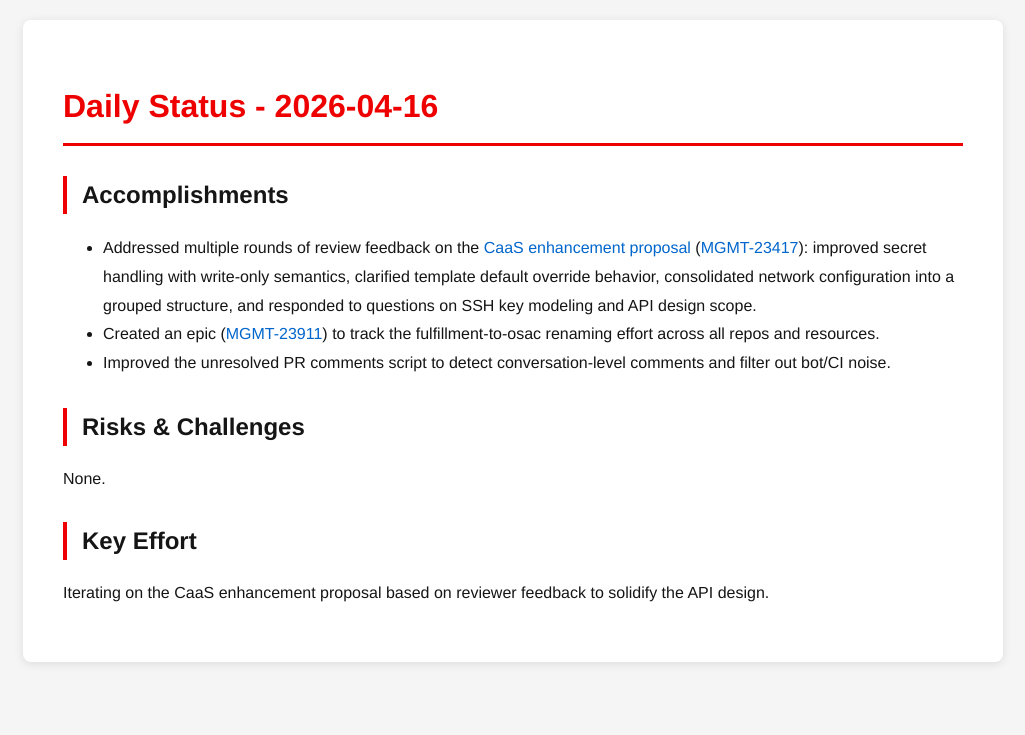
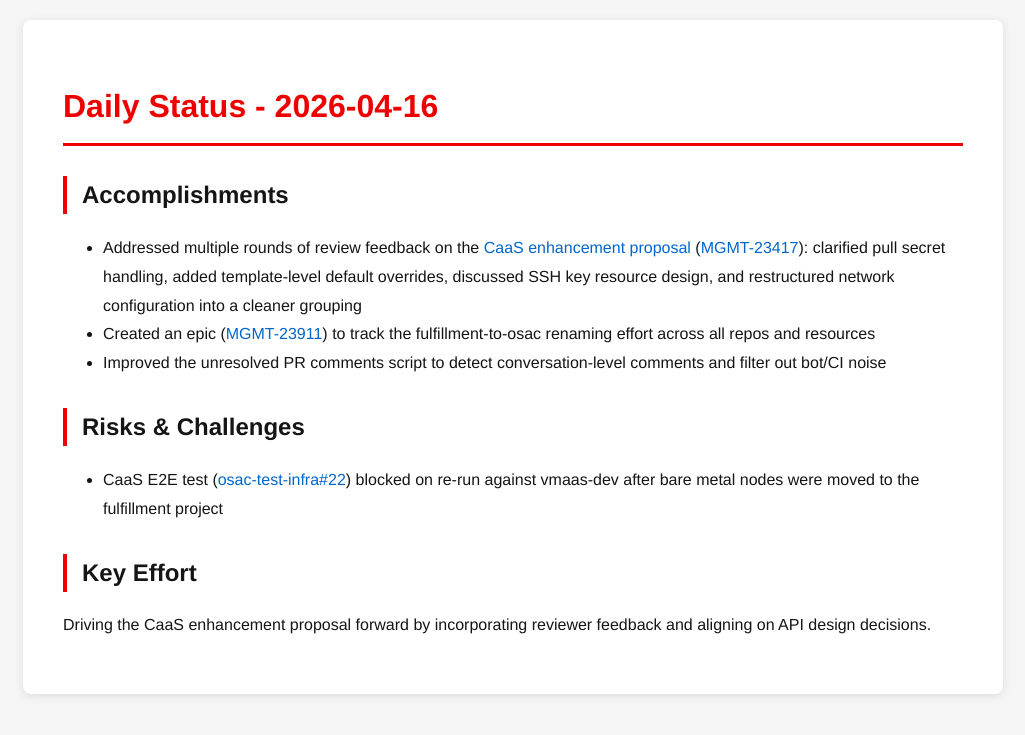
Before and after one commit to tzvatot/daily-status, a Jekyll site: the page built from 2026-04-16.md, in a window 1280 px wide. Shown: the top 735 px of the page, without its empty margins (127-1152 px from the left). Built offline with Jekyll 4.4.1, drawn with Linux system fonts in a browser that asks for light colours.

Commit message:
Daily status update - 2026-04-16

```diff
--- a/2026-04-16.md
+++ b/2026-04-16.md
@@ -7,12 +7,12 @@ date: 2026-04-16
 # Daily Status - 2026-04-16
 
 ## Accomplishments
-- Addressed multiple rounds of review feedback on the [CaaS enhancement proposal](https://github.com/osac-project/enhancement-proposals/pull/33) ([MGMT-23417](https://issues.redhat.com/browse/MGMT-23417)): improved secret handling with write-only semantics, clarified template default override behavior, consolidated network configuration into a grouped structure, and responded to questions on SSH key modeling and API design scope.
-- Created an epic ([MGMT-23911](https://issues.redhat.com/browse/MGMT-23911)) to track the fulfillment-to-osac renaming effort across all repos and resources.
-- Improved the unresolved PR comments script to detect conversation-level comments and filter out bot/CI noise.
+- Addressed multiple rounds of review feedback on the [CaaS enhancement proposal](https://github.com/osac-project/enhancement-proposals/pull/33) ([MGMT-23417](https://issues.redhat.com/browse/MGMT-23417)): clarified pull secret handling, added template-level default overrides, discussed SSH key resource design, and restructured network configuration into a cleaner grouping
+- Created an epic ([MGMT-23911](https://issues.redhat.com/browse/MGMT-23911)) to track the fulfillment-to-osac renaming effort across all repos and resources
+- Improved the unresolved PR comments script to detect conversation-level comments and filter out bot/CI noise
 
 ## Risks & Challenges
-None.
+- CaaS E2E test ([osac-test-infra#22](https://github.com/osac-project/osac-test-infra/pull/22)) blocked on re-run against vmaas-dev after bare metal nodes were moved to the fulfillment project
 
 ## Key Effort
-Iterating on the CaaS enhancement proposal based on reviewer feedback to solidify the API design.
+Driving the CaaS enhancement proposal forward by incorporating reviewer feedback and aligning on API design decisions.
```
